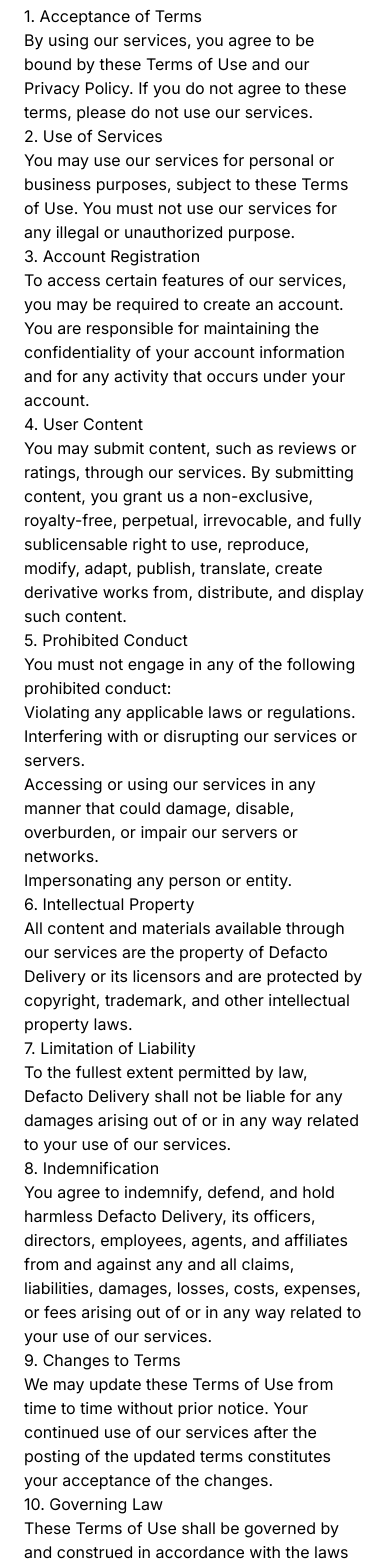
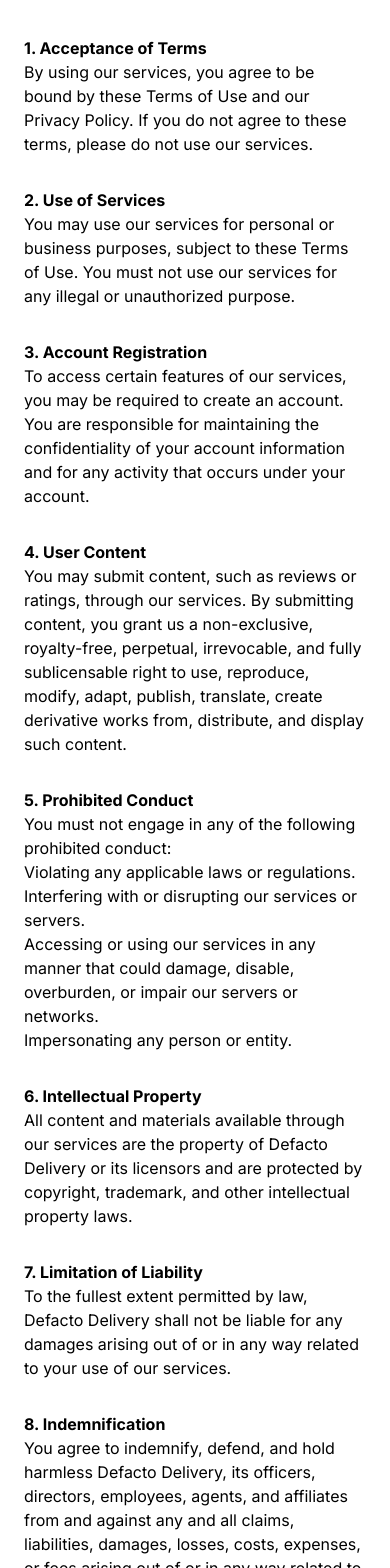
Before and after one commit to defacto-app/web, a Next.js app: page /terms in a window 390 px wide. Shown: the part 300-1868 px from the top of the page. Built offline with nearby package versions, Linux system fonts and the light colour scheme; no server answers.

Commit message:
refactored

```diff
--- a/app/(guest)/rider/page.tsx
+++ b/app/(guest)/rider/page.tsx
@@ -23,12 +23,14 @@
   return (
     <div>
       <div className="relative bg-white">
-        <div className="lg:absolute lg:inset-0 lg:left-1/2">
-          <Image
-            className="h-64 w-full bg-gray-50 object-cover sm:h-80 lg:absolute lg:h-full"
-            src="/rider/deliveryguy.png"
-            alt=""
-          />
+        <div className="lg:absolute lg:inset-0 sm:h-full lg:left-1/2">
+        <Image
+  className="h-auto sm:h-auto lg:h-full w-full bg-gray-50 object-cover lg:absolute"
+  src="/rider/deliveryguy.png"
+  alt=""
+  width={1000}
+  height={2000}
+/>
         </div>
         <div className="py-6 sm:pb-32 sm:pt-24 lg:mx-auto lg:grid lg:max-w-7xl lg:grid-cols-2 lg:pt-32">
           <div className="px-6 lg:px-8">
@@ -109,9 +111,11 @@
                     )}
                   </div>
                   </div>
+                  <div className="pt-10">
                   <Button variant="primary" type="submit" className="w-full">
-                    Submit
+  Submit
                   </Button>
+                  </div>
                 </CardContent>
               </Card>
             </div>
--- a/components/FaqSection.tsx
+++ b/components/FaqSection.tsx
@@ -4,10 +4,9 @@
 
 export default function FaqSection() {
   return (
-    <div className="bg-white">
+    <div>
    <div className=" block lg:py-32 sm:mb-20">
-   <div className="bg-primary-600 rounded-xl container mx-auto flex flex-col lg:flex-row items-center justify-between px-2 lg:px-0">
-      {/* Image */}
+   <div className="bg-primary-600 container mx-auto flex flex-col lg:flex-row items-center justify-between px-2 lg:px-0">
       <div className="w-full lg:w-1/2 lg:pr-12">
         <Image
           className="w-full h-auto "
@@ -17,10 +16,9 @@
           height={1080}
         />
       </div>
-      {/* Content */}
       <div className="w-full lg:w-1/2">
         <div className="max-w-md mx-auto">
-          <h2 className="text-4xl lg:text-4xl text-center font-bold text-white py-10">FAQs</h2>
+          <h2 className="container text-4xl lg:text-4xl text-start font-bold text-white py-10">FAQs</h2>
           <FaqAccordian/>
         </div>
       </div>
--- a/components/Footer.tsx
+++ b/components/Footer.tsx
@@ -1,5 +1,6 @@
 import Image from "next/image";
 import React from "react";
+import Link from "next/link";
 
 const navigation = {
 
@@ -46,11 +47,8 @@
           <div className="mt-16 grid grid-cols-2 gap-8 xl:col-span-2 xl:mt-0">
             <div className="md:grid md:grid-cols-2 md:gap-8">
               <div className="">
-                {/* <img src=""
-               alt=""
-                width={1824}
-                height={1080}/> */}
-                 <svg
+
+                 {/* <svg
             width="139"
             height="67"
             viewBox="0 0 139 67"
@@ -159,7 +157,19 @@
                 />
               </clipPath>
             </defs>
-          </svg>
+          </svg> */}
+          <div>
+          <Link href="/">
+            <span className="sr-only">Your Company</span>
+            <Image
+              className="h-14 w-auto"
+              src="/logo.png"
+              alt=""
+              width={100}
+              height={100}
+            />
+          </Link>
+          </div>
               </div>
               <div className="mt-10 md:mt-0">
                 <h3 className="text-sm leading-6 text-primary-600 font-semibold">
--- a/components/TermsofUse.tsx
+++ b/components/TermsofUse.tsx
@@ -5,32 +5,39 @@
     <div>
       <div className="bg-primary-600 w-full h-44">
         <div className="grid place-content-center">
-          <h1 className="text-4xl pt-10 sm:text-6xl text-center text-white">
+          <h1 className="text-4xl pt-10 sm:text-6xl font-semibold text-center text-white">
             Terms of Use
           </h1>
         </div>
       </div>
       <div className="p-6 container">
-        <h2>1. Acceptance of Terms</h2>
+        <div className="mt-8">
+          <h2 className="font-bold">1. Acceptance of Terms</h2>
           <p>
             By using our services, you agree to be bound by these Terms of Use and
             our Privacy Policy. If you do not agree to these terms, please do not
             use our services.
           </p>
-        <h2>2. Use of Services</h2>
+        </div>
+        <div className="mt-8">
+          <h2 className="font-bold">2. Use of Services</h2>
           <p>
             You may use our services for personal or business purposes, subject to
             these Terms of Use. You must not use our services for any illegal or
             unauthorized purpose.
           </p>
-        <h2>3. Account Registration</h2>
+        </div>
+        <div className="mt-8">
+          <h2 className="font-bold">3. Account Registration</h2>
           <p>
             To access certain features of our services, you may be required to
             create an account. You are responsible for maintaining the
             confidentiality of your account information and for any activity that
             occurs under your account.
           </p>
-        <h2>4. User Content</h2>
+        </div>
+        <div className="mt-8">
+          <h2 className="font-bold">4. User Content</h2>
           <p>
             You may submit content, such as reviews or ratings, through our
             services. By submitting content, you grant us a non-exclusive,
@@ -38,7 +45,9 @@
             use, reproduce, modify, adapt, publish, translate, create derivative
             works from, distribute, and display such content.
           </p>
-        <h2>5. Prohibited Conduct</h2>
+        </div>
+        <div className="mt-8">
+          <h2 className="font-bold">5. Prohibited Conduct</h2>
           <p>
             You must not engage in any of the following prohibited conduct:
           </p>
@@ -53,19 +62,25 @@
             </li>
             <li>Impersonating any person or entity.</li>
           </ul>
-        <h2>6. Intellectual Property</h2>
+        </div>
+        <div className="mt-8">
+          <h2 className="font-bold">6. Intellectual Property</h2>
           <p>
             All content and materials available through our services are the
             property of Defacto Delivery or its licensors and are protected by
             copyright, trademark, and other intellectual property laws.
           </p>
-        <h2>7. Limitation of Liability</h2>
+        </div>
+        <div className="mt-8">
+          <h2 className="font-bold">7. Limitation of Liability</h2>
           <p>
             To the fullest extent permitted by law, Defacto Delivery shall not be
             liable for any damages arising out of or in any way related to your use
             of our services.
           </p>
-        <h2>8. Indemnification</h2>
+        </div>
+        <div className="mt-8">
+          <h2 className="font-bold">8. Indemnification</h2>
           <p>
             You agree to indemnify, defend, and hold harmless Defacto Delivery,
             its officers, directors, employees, agents, and affiliates from and
@@ -73,23 +88,30 @@
             expenses, or fees arising out of or in any way related to your use of
             our services.
           </p>
-        <h2>9. Changes to Terms</h2>
+        </div>
+        <div className="mt-8">
+          <h2 className="font-bold">9. Changes to Terms</h2>
           <p>
             We may update these Terms of Use from time to time without prior notice.
             Your continued use of our services after the posting of the updated
             terms constitutes your acceptance of the changes.
           </p>
-        <h2>10. Governing Law</h2>
+        </div>
+        <div className="mt-8">
+          <h2 className="font-bold">10. Governing Law</h2>
           <p>
             These Terms of Use shall be governed by and construed in accordance
             with the laws of [Jurisdiction].
           </p>
-        <h2>11. Contact Us</h2>
+        </div>
+        <div className="mt-8">
+          <h2 className="font-bold">11. Contact Us</h2>
           <p>
             If you have any questions or concerns about these Terms of Use, please
             contact us at [contact email/phone number].
           </p>
         </div>
       </div>
+    </div>
   );
 }
--- a/components/home/BecomeRider.tsx
+++ b/components/home/BecomeRider.tsx
@@ -10,13 +10,13 @@
       <div className="relative bg-white py-4">
 
         <div >
-          <div className="lg:grid lg:grid-cols-12">
-            <div className="relative z-10 lg:col-span-4 lg:col-start-1 lg:row-start-1 lg:bg-transparent lg:py-16">
+          <div className="lg:grid lg:grid-cols-12 container">
+            <div className="relative z-10  lg:col-span-4 lg:col-start-1 lg:row-start-1 lg:bg-transparent lg:py-16">
 
-              <div className="mx-auto max-w-md px-6 sm:max-w-3xl lg:max-w-none lg:p-0">
-                <div className="aspect-h-6 aspect-w-10 sm:aspect-h-1 sm:aspect-w-2 lg:aspect-w-1">
+              <div className="mx-auto max-w-md px-6 lg:max-w-none lg:p-0">
+                <div className="aspect-h-6 aspect-w-10 lg:aspect-w-1">
                   <Image
-                    className=" object-cover "
+                    className="object-cover"
                     src="/hero/delivery3.svg"
                     alt=""
                     width={1000}
@@ -26,14 +26,14 @@
               </div>
             </div>
 
-            <div className="relative  lg:col-span-10 lg:col-start-3 lg:row-start-1 lg:grid lg:grid-cols-10 lg:items-center lg:rounded-3xl">
-              <div className=" container relative mx-auto max-w-md space-y-6 py-12  sm:py-16 lg:col-span-6 lg:col-start-4 lg:max-w-none lg:p-0">
+            <div className="relative lg:col-span-10 lg:col-start-3 lg:row-start-1 lg:grid lg:grid-cols-10 lg:items-start lg:rounded-3xl">
+              <div className="relative mx-auto max-w-md space-y-6 py-12 sm:py-16 lg:col-span-6 lg:col-start-4 lg:max-w-none lg:p-0">
                 <h2
-                  className="text-4xl sm:text-6xl font-bold tracking-tight "
+                  className="text-4xl text-primary-600 sm:text-6xl font-bold tracking-tight"
                   id="join-heading"
                 >
                   Become a Rider/Driver at{" "}
-                  <span className="text-primary-600">Defacto</span>
+                  <span className="">Defacto</span>
                 </h2>
                 <p className="mt-6 text-lg leading-8 text-gray-600">
                   Are you looking for a flexible way to earn extra income while
--- a/components/home/SendReceive.tsx
+++ b/components/home/SendReceive.tsx
@@ -8,7 +8,6 @@
       <div>
         <div className="relative  bg-white">
           <div className="mx-auto lg:grid lg:grid-cols-2 lg:gap-x-8 ">
-            {/* Image Section */}
             <div className="lg:col-span-1 mx-auto">
               <Image
                 className=" object-cover w-full sm:px-4 h-auto sm:max-w-md"
@@ -19,8 +18,7 @@
               />
 
             </div>
-            {/* Writeup Section */}
-            <div className="lg:col-span-1  lg:text-start sm:text-center lg:px-6 px-6 py-10 sm:py-20">
+            <div className="lg:col-span-1  lg:text-start sm:text-start lg:px-6 px-6 py-10 sm:py-20">
               <h2 className="text-4xl sm:text-6xl font-bold text-primary-600">
                 Send And Receive Packages Swiftly<br />  with Defacto Delivery
               </h2>
```
Lines whose indentation alone changed are shown as unchanged.
